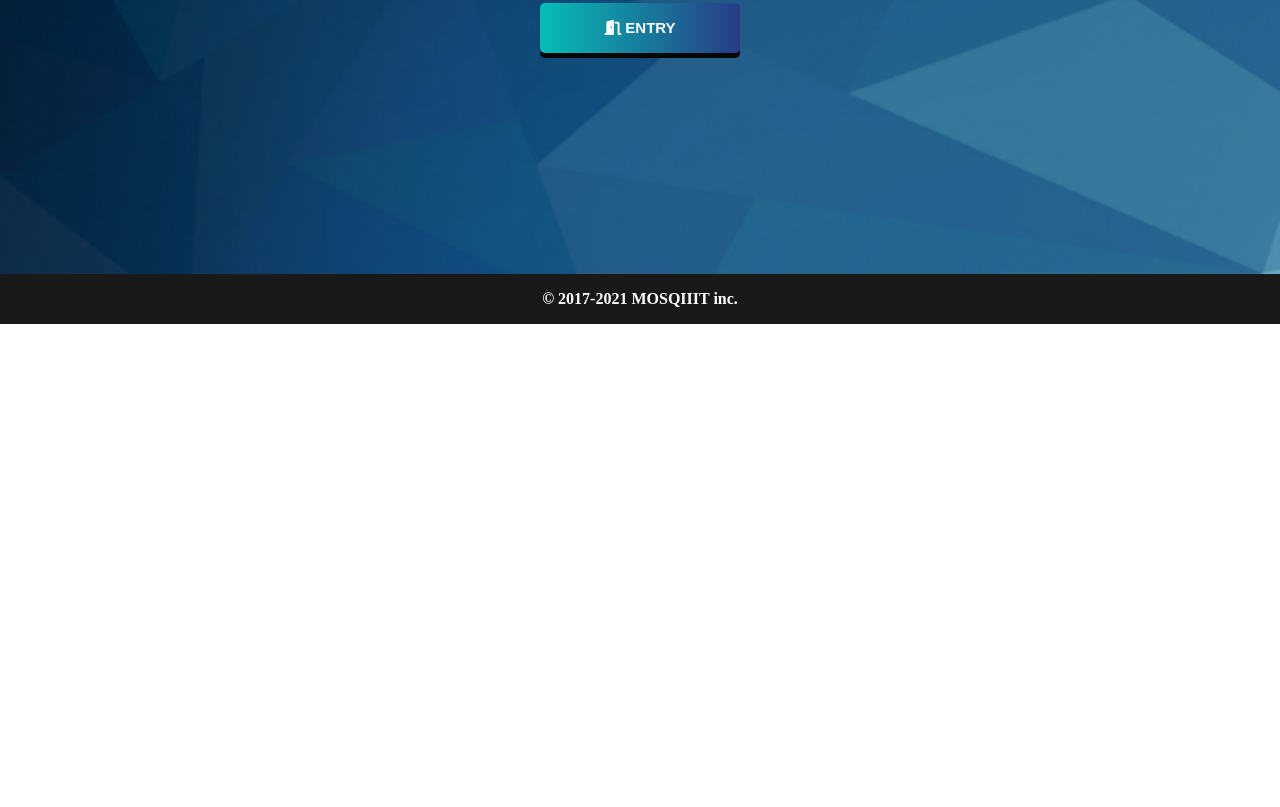
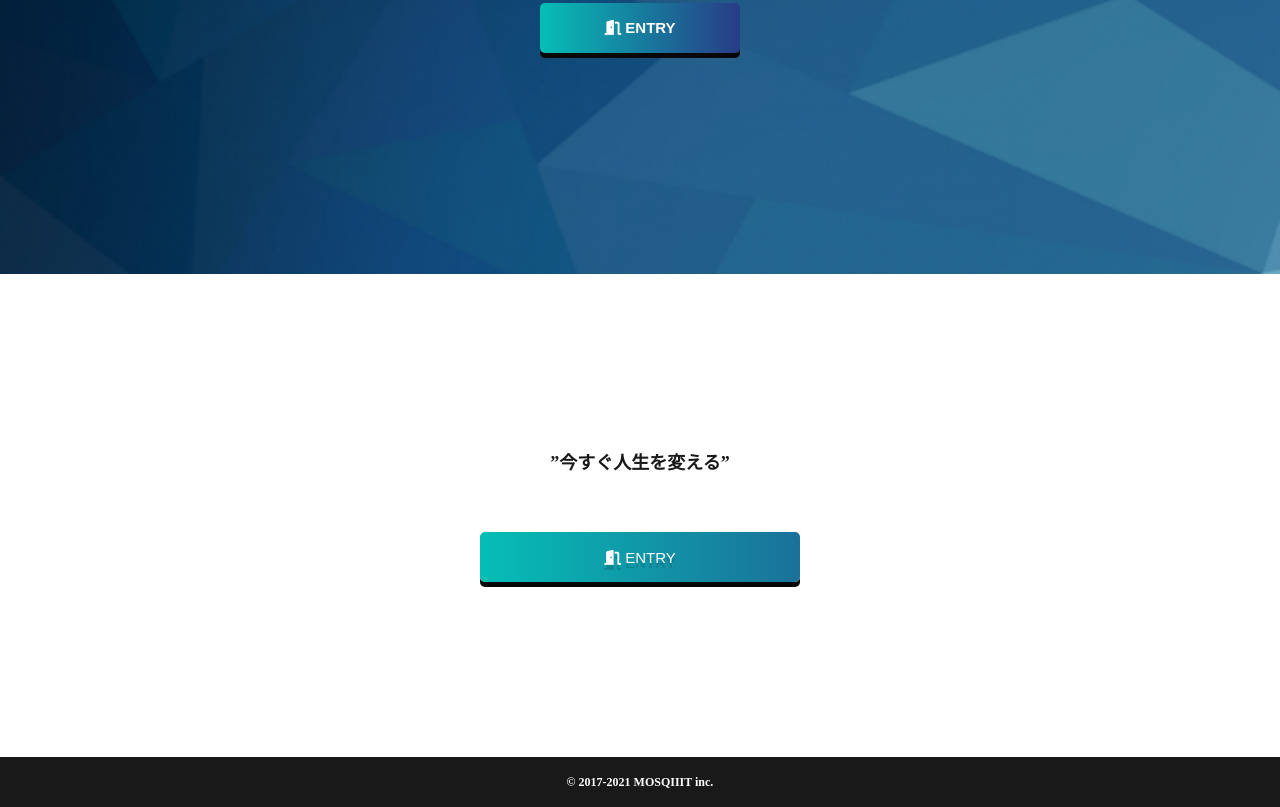
Before and after one commit to yu4747/Vol1, a plain HTML site: page html-css/index.html in a window 1280 px wide. Shown: the part 522-1329 px from the top of the page. Before the commit the page ends 846 px from the top, so only its background shows below. Drawn offline with Linux system fonts and the light colour scheme.

Commit message:
eighth commit

```diff
--- a/html-css/css/style.css
+++ b/html-css/css/style.css
@@ -105,6 +105,45 @@ header{
     color:#FFF;
 }
 
+#entry {
+   background-color: #FFF;
+}
+
+.fa-door-open {
+    padding-right: 4px;
+}
+
+.entry-wrap {
+    padding:175px 0;
+    margin:0 auto;
+    width: 320px;
+    text-align: center;
+}
+
+.entry-title {
+    color:#191919;
+    font-size:18px;
+    font-weight: bold;
+    margin-bottom: 55px;
+}
+
+.entry-btn {
+    width:320px;
+    height:50px;
+
+    border: none;
+
+    border-radius: 5px;
+
+    background: linear-gradient(90deg, #06BEB6, #1a719a);
+
+    box-shadow:0px 5px 0px #070707;
+    font-size: 15px;
+    color: #fff;
+    text-shadow: 0px 5px 0px #07070729;
+}
+
+
 footer{
     background-color:#191919;
     height: 50px;
@@ -114,6 +153,6 @@ footer{
     text-align: center;
     line-height: 50px;
     font-weight: bold;
-    font-size; 12px;
+    font-size: 12px;
     color: #FFF;
 }
--- a/html-css/index.html
+++ b/html-css/index.html
@@ -37,6 +37,10 @@ cd<!DOCTYPE html>
         </section>
 
         <section id="entry">
+            <div class ="entry-wrap">
+                <h3 class ="entry-title">”今すぐ人生を変える”</h3>
+                <button class ="entry-btn"><i class="fas fa-door-open"></i>ENTRY</button>
+            </div>
         </section>
 
         <section id="contact">
```
